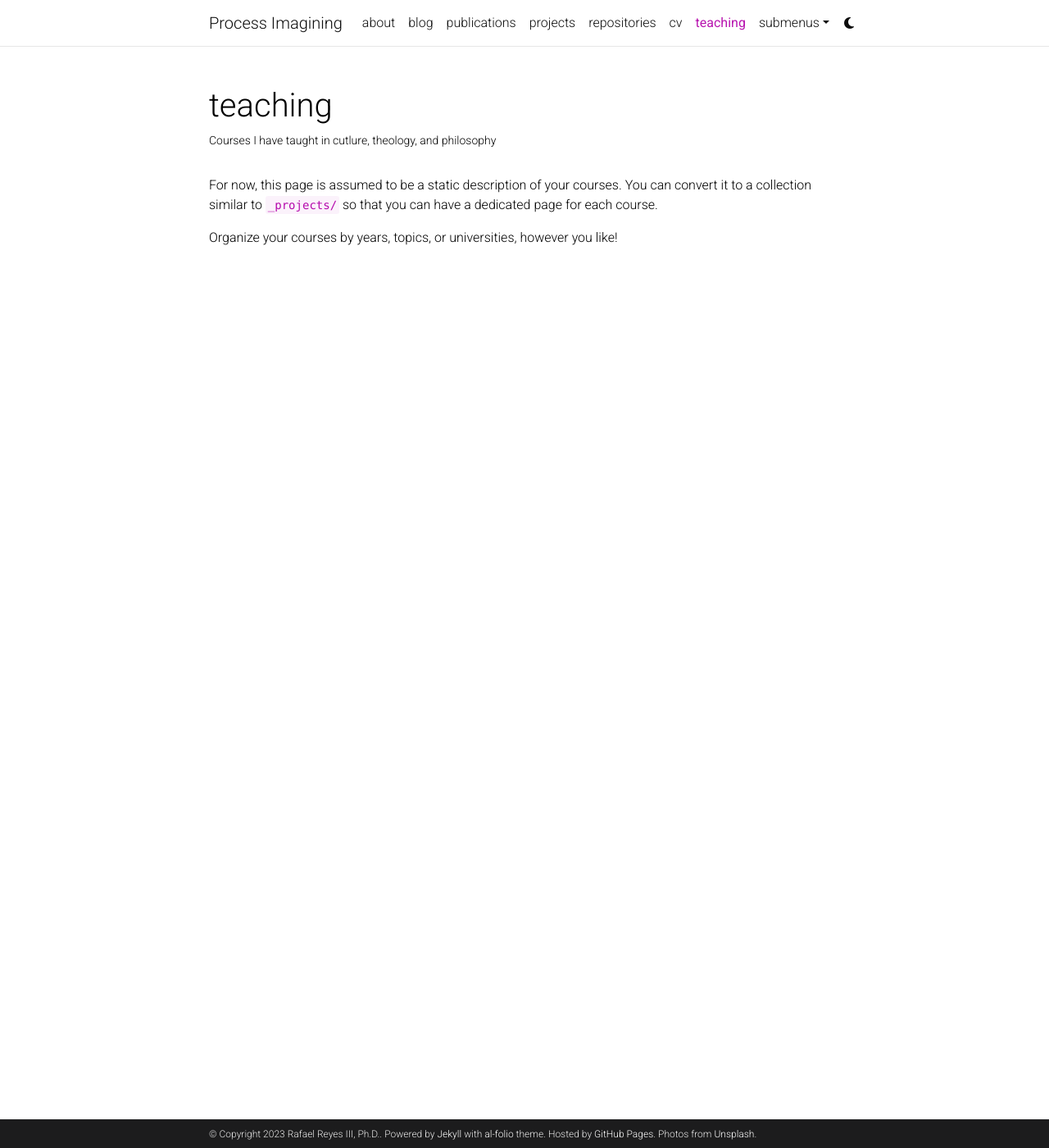
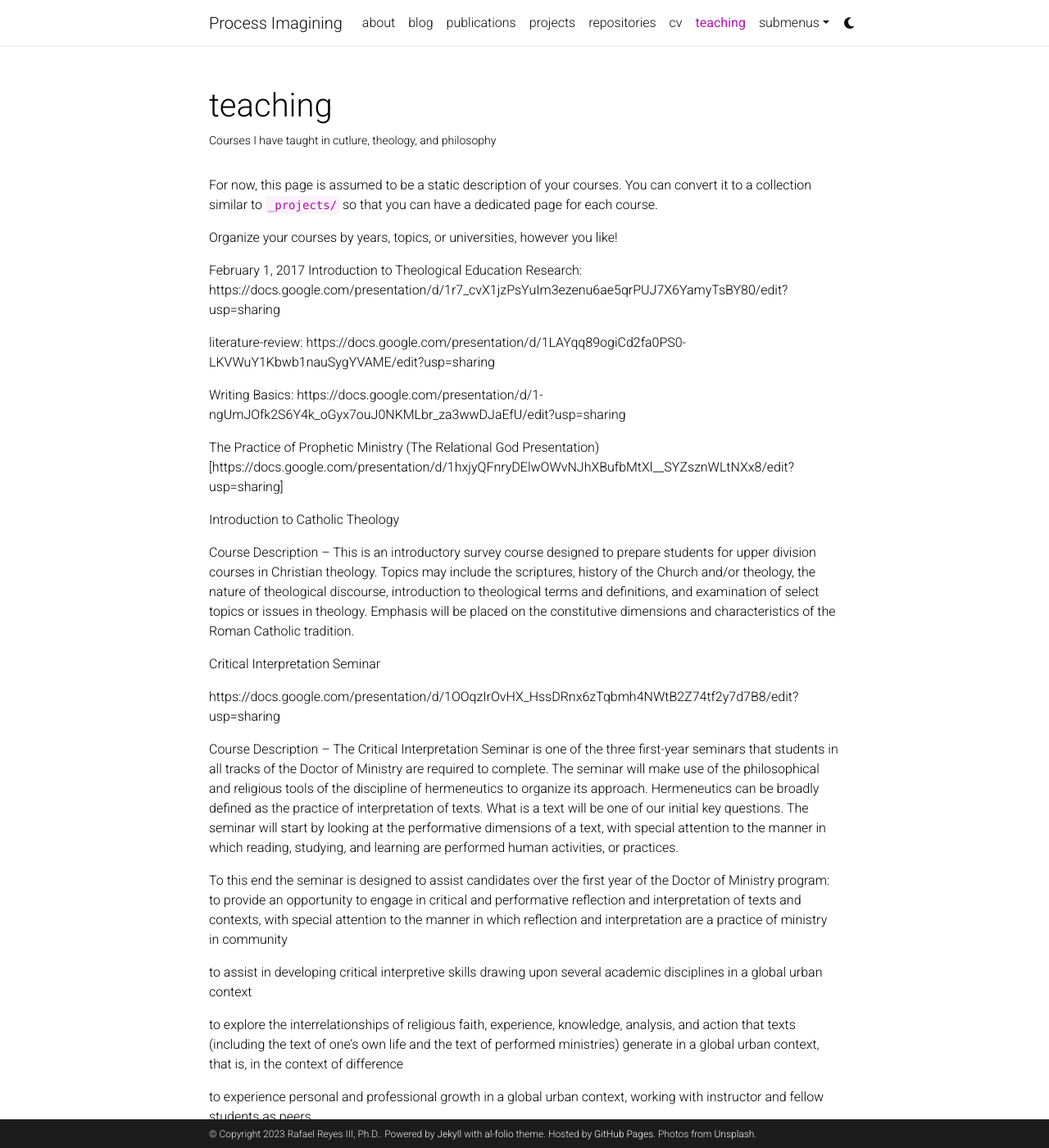
Before and after one commit to rafaelr3/pi.github.io, a Jekyll site: the page built from _pages/teaching.md, in a window 1280 px wide and 1400 px high. Shown: the whole window at 82% size. Built offline with Jekyll 4.4.1, drawn with Linux system fonts in a browser that asks for light colours; comment, search, counter and statistics services are not loaded; a style sheet for code colours, icons or effects is not loaded.

Commit message:
update teaching

```diff
--- a/_pages/teaching.md
+++ b/_pages/teaching.md
@@ -10,3 +10,35 @@ nav_order: 5
 For now, this page is assumed to be a static description of your courses. You can convert it to a collection similar to `_projects/` so that you can have a dedicated page for each course.
 
 Organize your courses by years, topics, or universities, however you like!
+
+February 1, 2017
+Introduction to Theological Education
+Research: https://docs.google.com/presentation/d/1r7_cvX1jzPsYuIm3ezenu6ae5qrPUJ7X6YamyTsBY80/edit?usp=sharing
+
+literature-review: https://docs.google.com/presentation/d/1LAYqq89ogiCd2fa0PS0-LKVWuY1Kbwb1nauSygYVAME/edit?usp=sharing
+
+Writing Basics: https://docs.google.com/presentation/d/1-ngUmJOfk2S6Y4k_oGyx7ouJ0NKMLbr_za3wwDJaEfU/edit?usp=sharing
+
+
+The Practice of Prophetic Ministry
+(The Relational God Presentation)[https://docs.google.com/presentation/d/1hxjyQFnryDElwOWvNJhXBufbMtXl__SYZsznWLtNXx8/edit?usp=sharing]
+
+
+Introduction to Catholic Theology
+
+Course Description –  This is an introductory survey course designed to prepare students for upper division courses in Christian theology. Topics may include the scriptures, history of the Church and/or theology, the nature of theological discourse, introduction to theological terms and definitions, and examination of select topics or issues in theology. Emphasis will be placed on the constitutive dimensions and characteristics of the Roman Catholic tradition.
+
+Critical Interpretation Seminar
+
+https://docs.google.com/presentation/d/1OOqzIrOvHX_HssDRnx6zTqbmh4NWtB2Z74tf2y7d7B8/edit?usp=sharing
+
+Course Description – The Critical Interpretation Seminar is one of the three first-year seminars that students in all tracks of the Doctor of Ministry are required to complete. The seminar will make use of the philosophical and religious tools of the discipline of hermeneutics to organize its approach.  Hermeneutics can be broadly defined as the practice of interpretation of texts.  What is a text will be one of our initial key questions.  The seminar will start by looking at the performative dimensions of a text, with special attention to the manner in which reading, studying, and learning are performed human activities, or practices.
+
+To this end the seminar is designed to assist candidates over the first year of the Doctor of Ministry program:
+to provide an opportunity to engage in critical and performative reflection and interpretation of texts and contexts, with special attention to the manner in which reflection and interpretation are a practice of ministry in community
+
+to assist in developing critical interpretive skills drawing upon several academic disciplines in a global urban context
+
+to explore the interrelationships of religious faith, experience, knowledge, analysis, and action that texts (including the text of one’s own life and the text of performed ministries) generate in a global urban context, that is, in the context of difference
+
+to experience personal and professional growth in a global urban context, working with instructor and fellow students as peers
```
